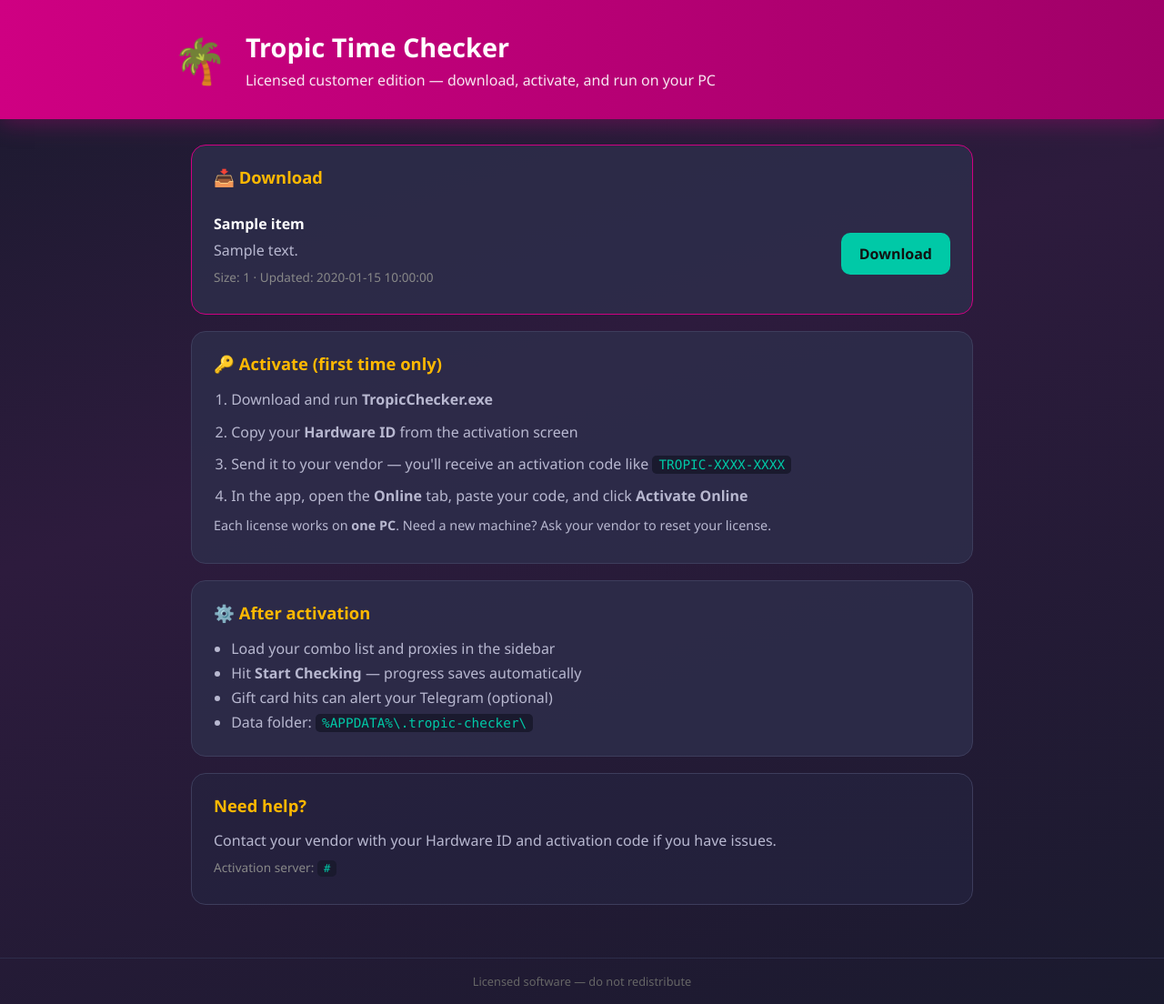
After one commit to krackn88/AgentBoot, a Flask app: template license_server/templates/portal.html in a window 1280 px wide. The commit adds this page. Shown: the whole page at 91% size. Run offline with Flask 3, Linux system fonts and the light colour scheme; the template is opened without the code that fills it: most values are stand-ins (such as "Sample title", 1, 10 or a date in 2020).

Commit message:
Add customer download portal on license server
- Public portal at / with download links and activation instructions
- Vendor dashboard moved to /admin with link back to portal
- Customer builds served from /portal/files/<name>
- Upload script and deploy config for CUSTOMER_DOWNLOADS_DIR

Co-authored-by: krackn88 <krackn88@users.noreply.github.com>

```diff
--- /dev/null
+++ b/license_server/static/portal.css
@@ -0,0 +1,60 @@
+* { box-sizing: border-box; }
+body {
+  margin: 0;
+  font-family: "Segoe UI", system-ui, sans-serif;
+  background: linear-gradient(160deg, #1a1a2e 0%, #2d1b3d 40%, #1a1a2e 100%);
+  color: #fff;
+  min-height: 100vh;
+}
+.portal { min-height: 100vh; display: flex; flex-direction: column; }
+.hero {
+  background: linear-gradient(90deg, #cf0082 0%, #a00068 100%);
+  padding: 32px 24px;
+  box-shadow: 0 4px 24px rgba(207, 0, 130, 0.35);
+}
+.hero-inner {
+  max-width: 900px; margin: 0 auto; display: flex; align-items: center; gap: 20px;
+}
+.logo { font-size: 3rem; line-height: 1; }
+.hero h1 { margin: 0; font-size: 1.8rem; }
+.hero p { margin: 6px 0 0; opacity: 0.9; }
+.content {
+  flex: 1; max-width: 900px; width: 100%; margin: 0 auto; padding: 28px 20px 40px;
+}
+.card {
+  background: rgba(45, 45, 74, 0.85);
+  border: 1px solid #3d3d5c;
+  border-radius: 16px;
+  padding: 22px 24px;
+  margin-bottom: 18px;
+}
+.card.highlight { border-color: #cf0082; }
+.card.subtle { background: rgba(37, 37, 66, 0.6); }
+.card h2 { margin: 0 0 14px; font-size: 1.15rem; color: #ffb800; }
+.card h3 { margin: 0 0 6px; font-size: 1rem; }
+.card p { margin: 0 0 8px; color: #b8b8d0; line-height: 1.5; }
+.muted { color: #888 !important; }
+.meta { font-size: 0.85rem; color: #888 !important; }
+.download-row {
+  display: flex; justify-content: space-between; align-items: center; gap: 16px;
+  padding: 14px 0; border-bottom: 1px solid #3d3d5c;
+}
+.download-row:last-child { border-bottom: none; padding-bottom: 0; }
+.btn {
+  display: inline-block; padding: 12px 20px; border-radius: 10px;
+  text-decoration: none; font-weight: 700; white-space: nowrap;
+}
+.btn.mint { background: #00c9a7; color: #111; }
+.btn.mint:hover { background: #7ed957; }
+.steps { margin: 0; padding-left: 1.2rem; color: #b8b8d0; line-height: 1.7; }
+.steps li { margin-bottom: 8px; }
+.bullets { margin: 0; padding-left: 1.2rem; color: #b8b8d0; line-height: 1.7; }
+code {
+  background: #1a1a2e; padding: 2px 7px; border-radius: 5px;
+  font-family: Consolas, monospace; font-size: 0.9em; color: #00c9a7;
+}
+.hint { margin-top: 12px; font-size: 0.9rem; }
+footer {
+  text-align: center; padding: 16px; font-size: 0.8rem; color: #666;
+  border-top: 1px solid #2d2d4a;
+}
--- a/license_server/templates/dashboard.html
+++ b/license_server/templates/dashboard.html
@@ -13,6 +13,7 @@
       <div>
         <h1>🌴 License Dashboard</h1>
         <p>Customer activations, expiry, and hardware locks</p>
+        <p class="hint"><a href="/" style="color:#cf0082">← Customer download portal</a></p>
       </div>
       <button class="btn mint" id="refreshBtn">Refresh</button>
     </header>
--- /dev/null
+++ b/license_server/templates/portal.html
@@ -0,0 +1,73 @@
+<!DOCTYPE html>
+<html lang="en">
+<head>
+  <meta charset="UTF-8" />
+  <meta name="viewport" content="width=device-width, initial-scale=1.0" />
+  <title>Tropic Time Checker — Customer Portal</title>
+  <link rel="stylesheet" href="/static/portal.css" />
+</head>
+<body>
+  <div class="portal">
+    <header class="hero">
+      <div class="hero-inner">
+        <span class="logo">🌴</span>
+        <div>
+          <h1>Tropic Time Checker</h1>
+          <p>Licensed customer edition — download, activate, and run on your PC</p>
+        </div>
+      </div>
+    </header>
+
+    <main class="content">
+      <section class="card highlight">
+        <h2>📥 Download</h2>
+        {% if files %}
+        {% for item in files %}
+        <div class="download-row">
+          <div>
+            <h3>{{ item.title }}</h3>
+            <p>{{ item.description }}</p>
+            <p class="meta">Size: {{ item.size }} · Updated: {{ item.updated }}</p>
+          </div>
+          <a class="btn mint" href="{{ item.url }}">Download</a>
+        </div>
+        {% endfor %}
+        {% else %}
+        <p class="muted">Customer build not uploaded yet. Contact your vendor for the installer.</p>
+        {% endif %}
+      </section>
+
+      <section class="card">
+        <h2>🔑 Activate (first time only)</h2>
+        <ol class="steps">
+          <li>Download and run <strong>TropicChecker.exe</strong></li>
+          <li>Copy your <strong>Hardware ID</strong> from the activation screen</li>
+          <li>Send it to your vendor — you'll receive an activation code like <code>TROPIC-XXXX-XXXX</code></li>
+          <li>In the app, open the <strong>Online</strong> tab, paste your code, and click <strong>Activate Online</strong></li>
+        </ol>
+        <p class="hint">Each license works on <strong>one PC</strong>. Need a new machine? Ask your vendor to reset your license.</p>
+      </section>
+
+      <section class="card">
+        <h2>⚙️ After activation</h2>
+        <ul class="bullets">
+          <li>Load your combo list and proxies in the sidebar</li>
+          <li>Hit <strong>Start Checking</strong> — progress saves automatically</li>
+          <li>Gift card hits can alert your Telegram (optional)</li>
+          <li>Data folder: <code>%APPDATA%\.tropic-checker\</code></li>
+        </ul>
+      </section>
+
+      <section class="card subtle">
+        <h2>Need help?</h2>
+        <p>Contact your vendor with your Hardware ID and activation code if you have issues.</p>
+        <p class="meta">Activation server: <code>{{ api_url }}</code></p>
+      </section>
+    </main>
+
+    <footer>
+      <span>Licensed software — do not redistribute</span>
+    </footer>
+  </div>
+</body>
+</html>
--- a/run_license_server.py
+++ b/run_license_server.py
@@ -7,5 +7,5 @@ from license_server.app import app
 
 if __name__ == "__main__":
     host = os.environ.get("LICENSE_HOST", "0.0.0.0")
-    port = int(os.environ.get("LICENSE_PORT", "8081"))
+    port = int(os.environ.get("LICENSE_PORT", "8082"))
     app.run(host=host, port=port, debug=False)
```
Also changed, not shown: license_server/app.py (+28 -1 lines), license_server/portal_files.py (added, +66 -0 lines), tests/test_license_server.py (+24 -0 lines), docs/LICENSE_SERVER.md, 3 other files.
